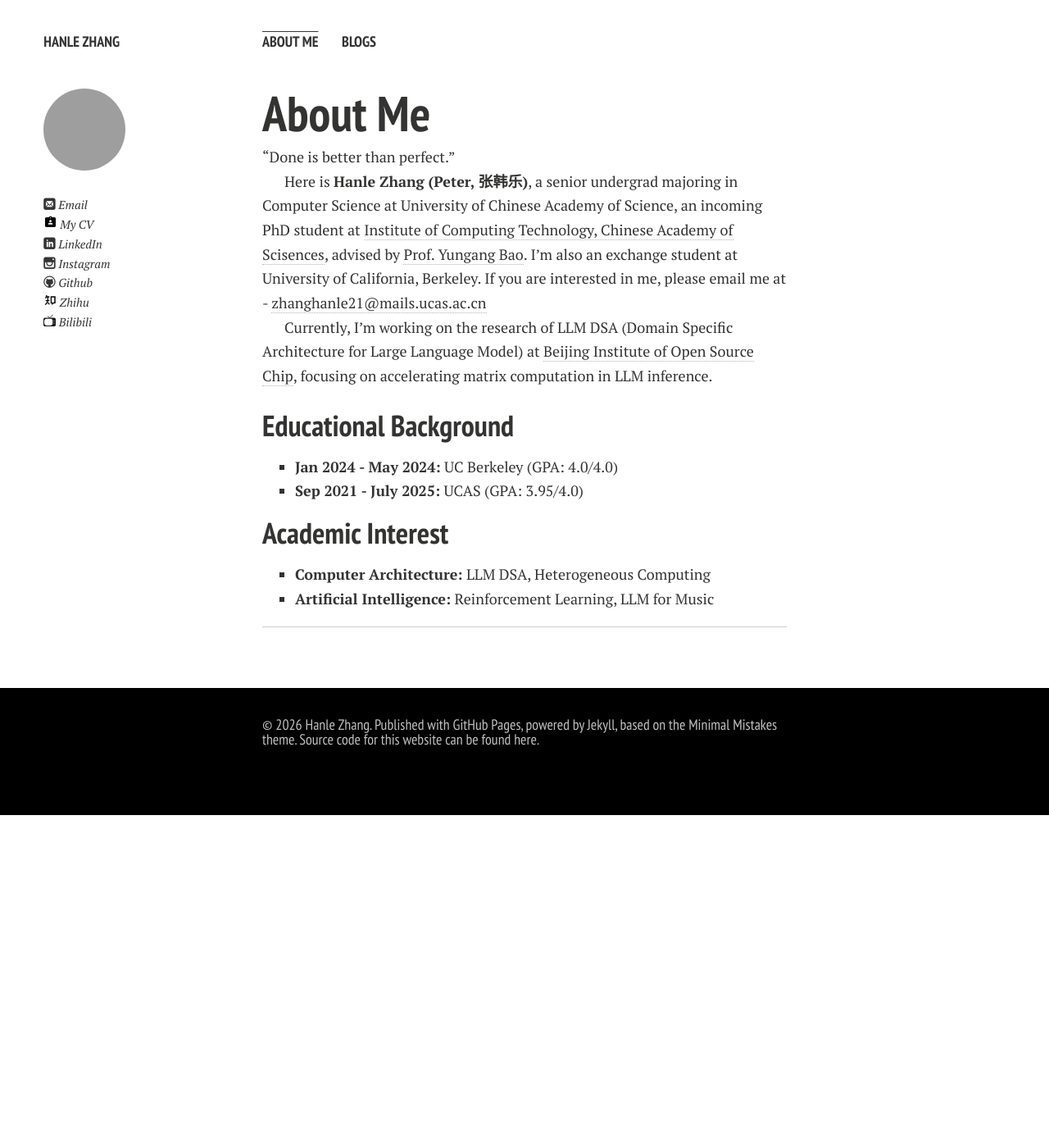
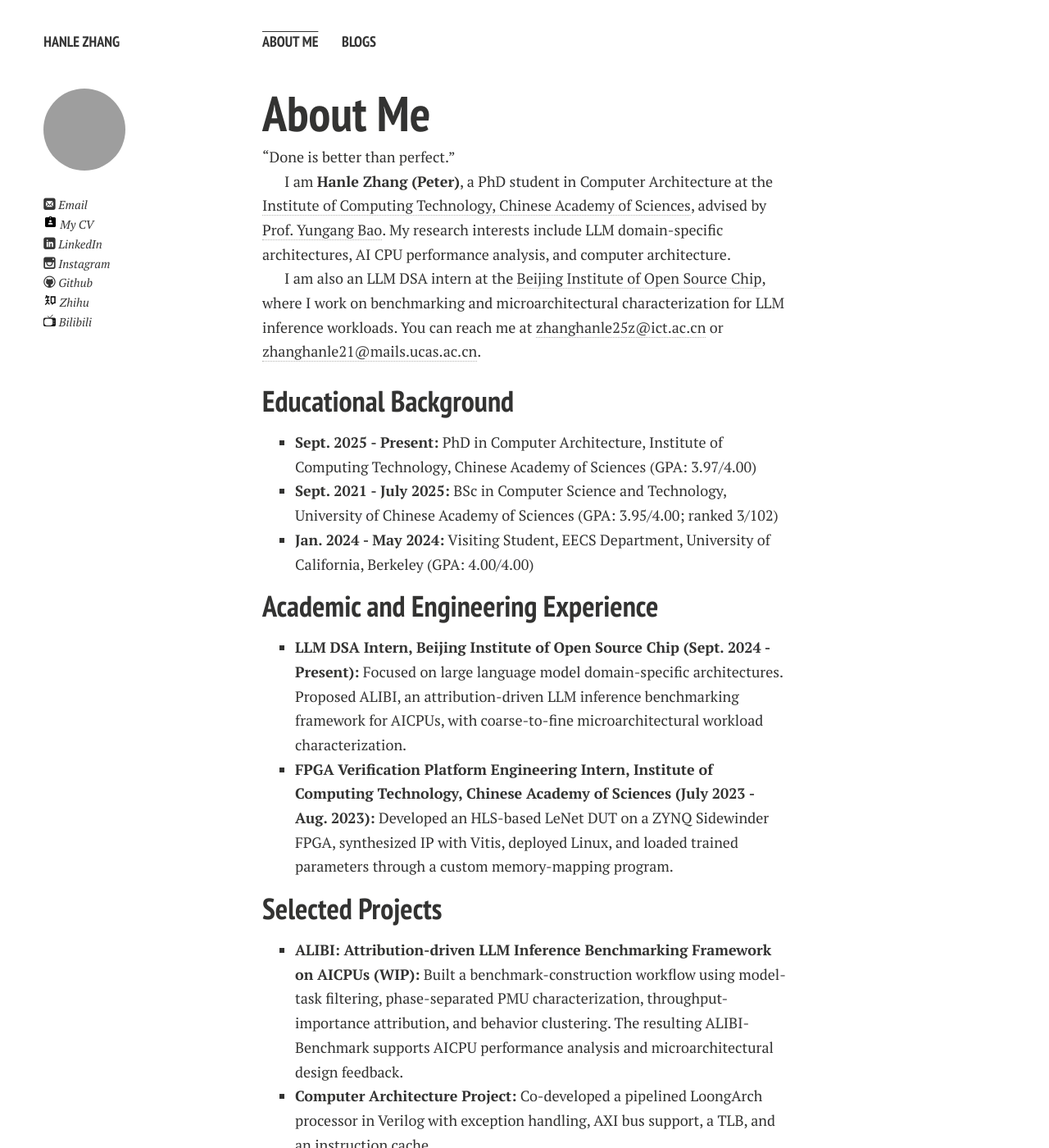
Before and after one commit to LeleCheung/LeleCheung.github.io, a Jekyll site: the page built from index.md, in a window 1280 px wide and 1400 px high. Shown: the whole window at 82% size. Built offline with Jekyll 4.4.1, drawn with Linux system fonts in a browser that asks for light colours; nearby versions of some CDN libraries; comment, search, counter and statistics services are not loaded; a style sheet for code colours, icons or effects is not loaded; our own code applies the rules of GitHub Pages for plain Markdown files; some of the changed text lies outside the part shown.

Commit message:
Update CV and profile information

```diff
--- a/_config.yml
+++ b/_config.yml
@@ -9,7 +9,7 @@ owner:
   name: Hanle Zhang
   avatar: portrait.jpg
   # bio: Two roads diverged in woods, I took the one less traveled by.
-  email: zhanghanle21@mails.ucas.ac.cn
+  email: zhanghanle25z@ict.ac.cn
   cv: https://lelecheung.github.io/file/CV_HanleZhang.pdf
   # Social networking links are used in author-bio sidebar. Update and remove as you like.
   # twitter: lancecai2002
--- a/index.md
+++ b/index.md
@@ -6,18 +6,36 @@ layout: page
 
 "Done is better than perfect."
 
-Here is **Hanle Zhang (Peter, 张韩乐)**, a senior undergrad majoring in Computer Science at University of Chinese Academy of Science, an incoming PhD student at [Institute of Computing Technology, Chinese Academy of Scisences](http://english.ict.cas.cn/), advised by [Prof. Yungang Bao](http://english.ict.cas.cn/people/scien/bln/202303/t20230321_328543.html). I'm also an exchange student at University of California, Berkeley. If you are interested in me, please email me at - <zhanghanle21@mails.ucas.ac.cn>
+I am **Hanle Zhang (Peter)**, a PhD student in Computer Architecture at the [Institute of Computing Technology, Chinese Academy of Sciences](http://english.ict.cas.cn/), advised by [Prof. Yungang Bao](http://english.ict.cas.cn/people/scien/bln/202303/t20230321_328543.html). My research interests include LLM domain-specific architectures, AI CPU performance analysis, and computer architecture.
 
-Currently, I'm working on the research of LLM DSA (Domain Specific Architecture for Large Language Model) at [Beijing Institute of Open Source Chip](https://www.bosc.ac.cn/), focusing on accelerating matrix computation in LLM inference.
+I am also an LLM DSA intern at the [Beijing Institute of Open Source Chip](https://www.bosc.ac.cn/), where I work on benchmarking and microarchitectural characterization for LLM inference workloads. You can reach me at <zhanghanle25z@ict.ac.cn> or <zhanghanle21@mails.ucas.ac.cn>.
 
 ## Educational Background
 
-- **Jan 2024 - May 2024:** UC Berkeley (GPA: 4.0/4.0)
-- **Sep 2021 - July 2025:** UCAS (GPA: 3.95/4.0)
+- **Sept. 2025 - Present:** PhD in Computer Architecture, Institute of Computing Technology, Chinese Academy of Sciences (GPA: 3.97/4.00)
+- **Sept. 2021 - July 2025:** BSc in Computer Science and Technology, University of Chinese Academy of Sciences (GPA: 3.95/4.00; ranked 3/102)
+- **Jan. 2024 - May 2024:** Visiting Student, EECS Department, University of California, Berkeley (GPA: 4.00/4.00)
 
-## Academic Interest
+## Academic and Engineering Experience
 
-- **Computer Architecture:** LLM DSA, Heterogeneous Computing
-- **Artificial Intelligence:** Reinforcement Learning, LLM for Music
+- **LLM DSA Intern, Beijing Institute of Open Source Chip (Sept. 2024 - Present):** Focused on large language model domain-specific architectures. Proposed ALIBI, an attribution-driven LLM inference benchmarking framework for AICPUs, with coarse-to-fine microarchitectural workload characterization.
+- **FPGA Verification Platform Engineering Intern, Institute of Computing Technology, Chinese Academy of Sciences (July 2023 - Aug. 2023):** Developed an HLS-based LeNet DUT on a ZYNQ Sidewinder FPGA, synthesized IP with Vitis, deployed Linux, and loaded trained parameters through a custom memory-mapping program.
+
+## Selected Projects
+
+- **ALIBI: Attribution-driven LLM Inference Benchmarking Framework on AICPUs (WIP):** Built a benchmark-construction workflow using model-task filtering, phase-separated PMU characterization, throughput-importance attribution, and behavior clustering. The resulting ALIBI-Benchmark supports AICPU performance analysis and microarchitectural design feedback.
+- **Computer Architecture Project:** Co-developed a pipelined LoongArch processor in Verilog with exception handling, AXI bus support, a TLB, and an instruction cache.
+
+## Honors and Awards
+
+- Outstanding Graduate of Beijing (Top 1%)
+- Pacemaker to Merit Student (Top 1%)
+- First Class Academic Scholarship (Top 5%)
+- Merit Student; Outstanding Student Leader
+
+## Skills
+
+- **Programming:** C/C++, Verilog, Chisel, and Python; familiar with Golang, HTML, and CSS
+- **English:** TOEFL 113 (R29, L30, S25, W29), Aug. 2023
 
 ---
```
Also changed, not shown: 1 other file.
